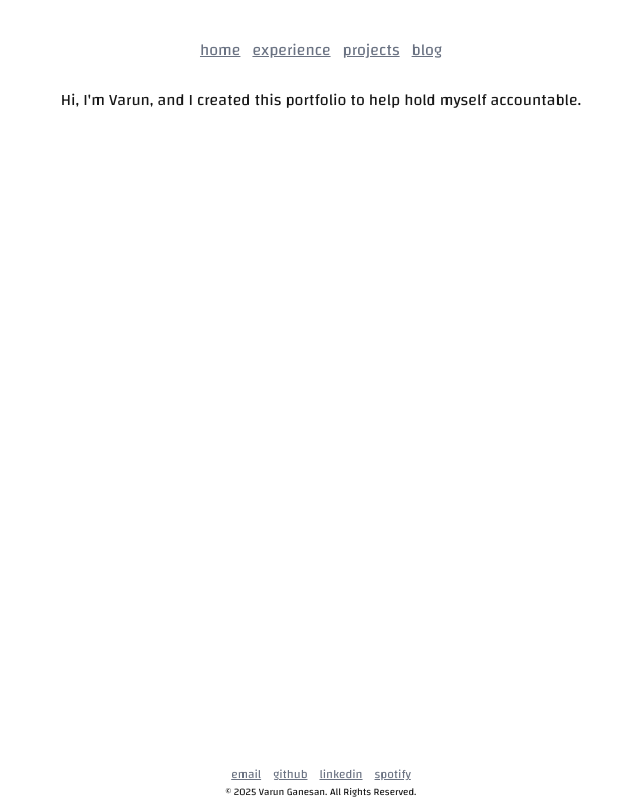
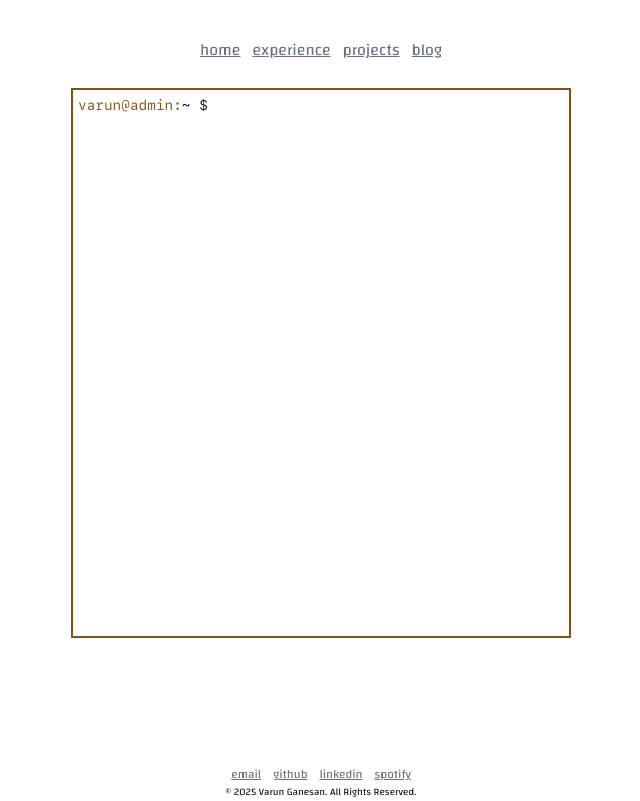
Before and after one commit to v2ganesan/portfolio, a Next.js app: page / in a window 1280 px wide. Shown: the whole page, without its empty margins (319-959 px from the left). Built offline with nearby package versions, Linux system fonts and the light colour scheme.

Commit message:
Added homeTerminal to homepage

```diff
--- a/app/page.js
+++ b/app/page.js
@@ -1,6 +1,6 @@
-
+import HomeTerminal from "@/components/terminal"
 export default function Home() {
   return (
-    <h1>Hi, I'm Varun, and I created this portfolio to help hold myself accountable. </h1>
+    <HomeTerminal/>
   )
 }
```
